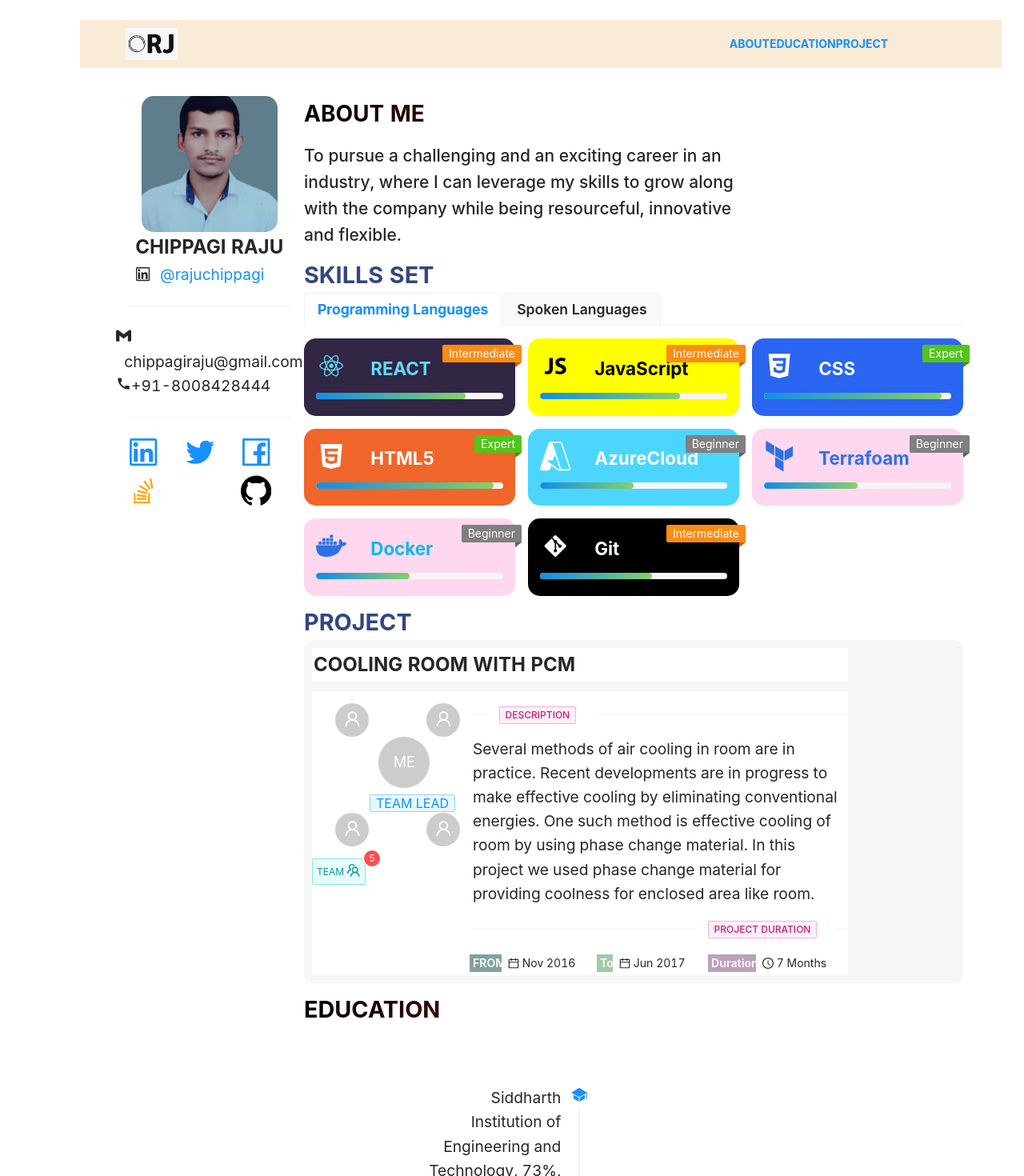
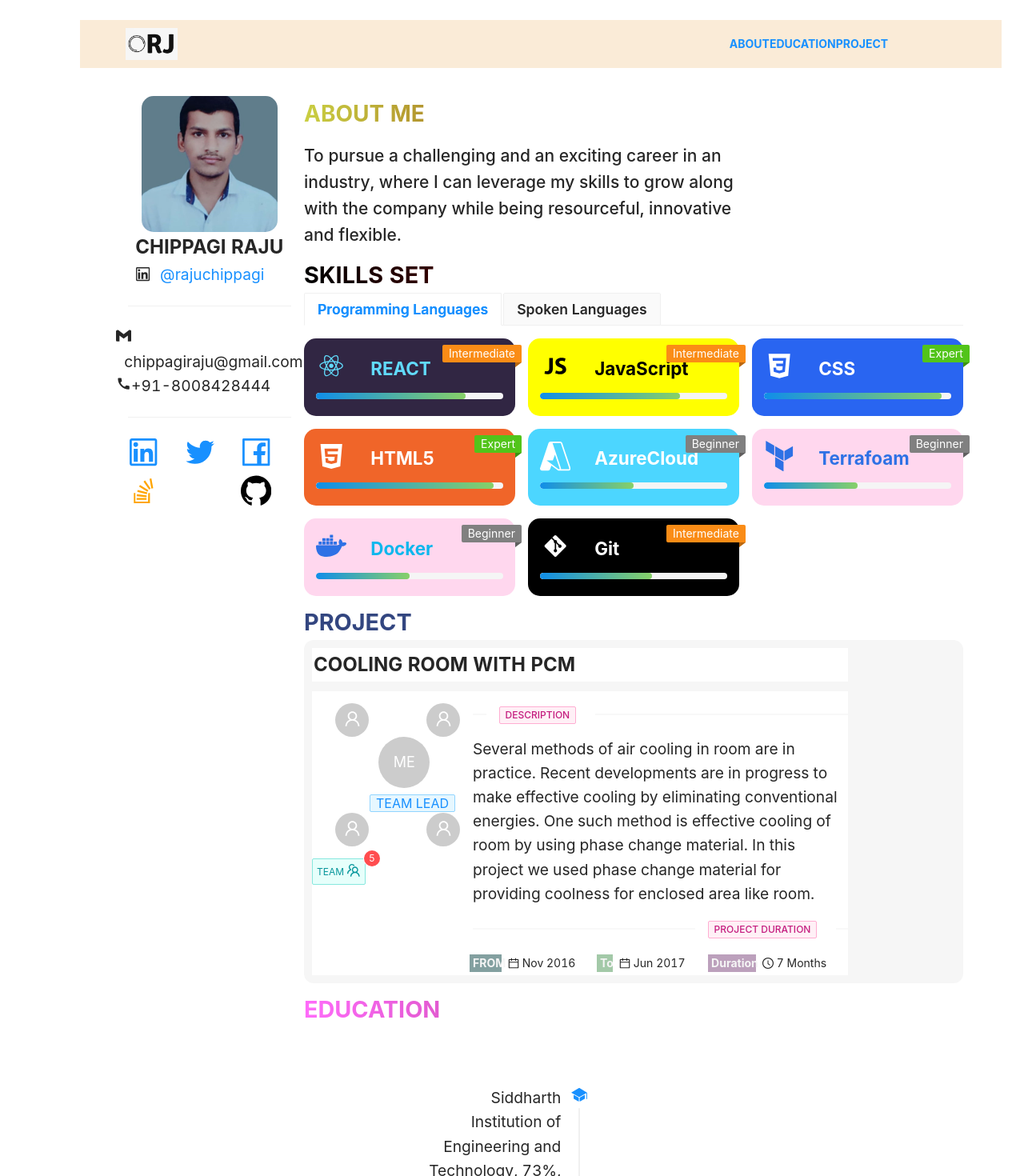
Before and after one commit to ChippagiRaju/myportfolio, a React (Create React App) app: page / in a window 1280 px wide. Shown: the top 1470 px of the page at 80% size. Built offline with nearby package versions, Linux system fonts and the light colour scheme.

Commit message:
added gradient for about and education

```diff
--- a/src/Main_Wrapper/RightPage/About.js
+++ b/src/Main_Wrapper/RightPage/About.js
@@ -4,7 +4,7 @@ import "./About.css"
 export default function About() {
   return (
     <div id="About" >
-      <h1 style={{ fontWeight: "bold", color: "#334680", }} className="gr">ABOUT ME</h1>
+      <h1 style={{ fontWeight: "bold" }} className="gr">ABOUT ME</h1>
       <h2 style={{ width: "70%" }}>
         To pursue a challenging and an exciting career in an industry, where I
         can leverage my skills to grow along with the company while being
--- a/src/Main_Wrapper/RightPage/Education.css
+++ b/src/Main_Wrapper/RightPage/Education.css
@@ -3,11 +3,15 @@
 }
 
 
-.gr {
-  background: #FF0000;
-background: linear-gradient(to left, #FF0000 0%, #000000 100%);
--webkit-background-clip: text;
--webkit-text-fill-color: transparent;
+.gre {
+  background: #BA4396;
+  background: radial-gradient(circle farthest-corner at center center, #BA4396 0%, #FF6BFA 100%);
+  -webkit-background-clip: text;
+  -webkit-text-fill-color: transparent;
+
+
+
+
 
 
 }
--- a/src/Main_Wrapper/RightPage/Education.js
+++ b/src/Main_Wrapper/RightPage/Education.js
@@ -9,8 +9,8 @@ export default function Education() {
   return (
     <>
     <div id="Education">
-      <div className={"Heading gr"} style={{ color: "#334680", marginTop: "10px" }}>
-        EDUCATION
+      <div className="Heading"  style={{ color: "#334680", marginTop: "10px" }}>
+       <div className="gre"> EDUCATION </div>
       </div>
       <Row>
         <Col span={12} offset={4} style={{ fontSize: "2rem" }}>
--- /dev/null
+++ b/src/Main_Wrapper/RightPage/SkillSet.css
@@ -0,0 +1,7 @@
+.greS{
+    background: #FF0000;
+background: linear-gradient(to left, #FF0000 0%, #000000 100%);
+-webkit-background-clip: text;
+-webkit-text-fill-color: transparent;
+
+}
--- a/src/Main_Wrapper/RightPage/SkillSet.js
+++ b/src/Main_Wrapper/RightPage/SkillSet.js
@@ -10,6 +10,7 @@ import {
 } from "react-icons/di";
 import { SiMicrosoftazure, SiTerraform, SiDocker } from "react-icons/si";
 import SkillsComponent from "../../Components/SkillsComponent";
+import "./SkillSet.css"
 
 const { TabPane } = Tabs;
 
@@ -17,7 +18,7 @@ export default function SkillSet() {
   return (
     <>
       <div className="Heading" style={{ color: "#334680" }}>
-        SKILLS SET
+        <div className="greS" >SKILLS SET</div>
       </div>
 
       <Tabs
```
Also changed, not shown: src/Main_Wrapper/RightPage/Project.css (added, +7 -0 lines).
